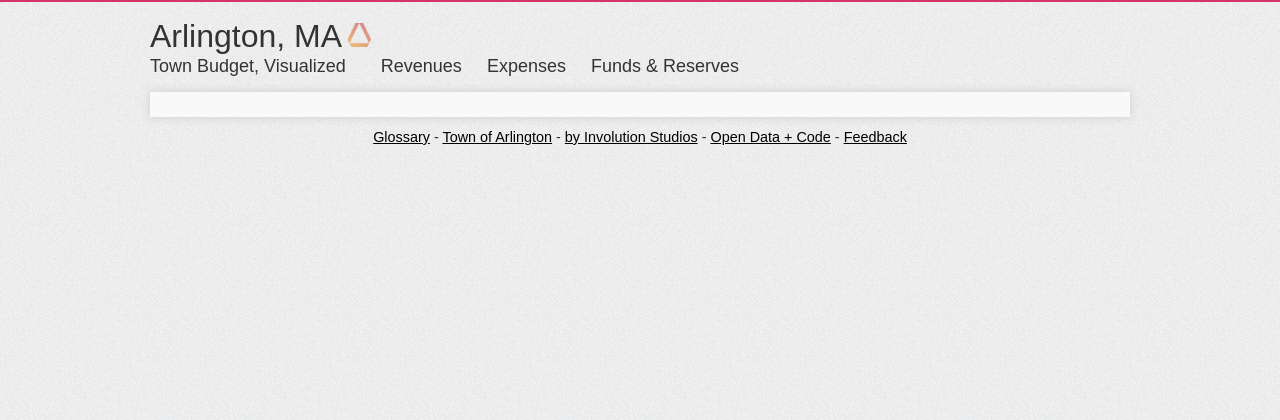
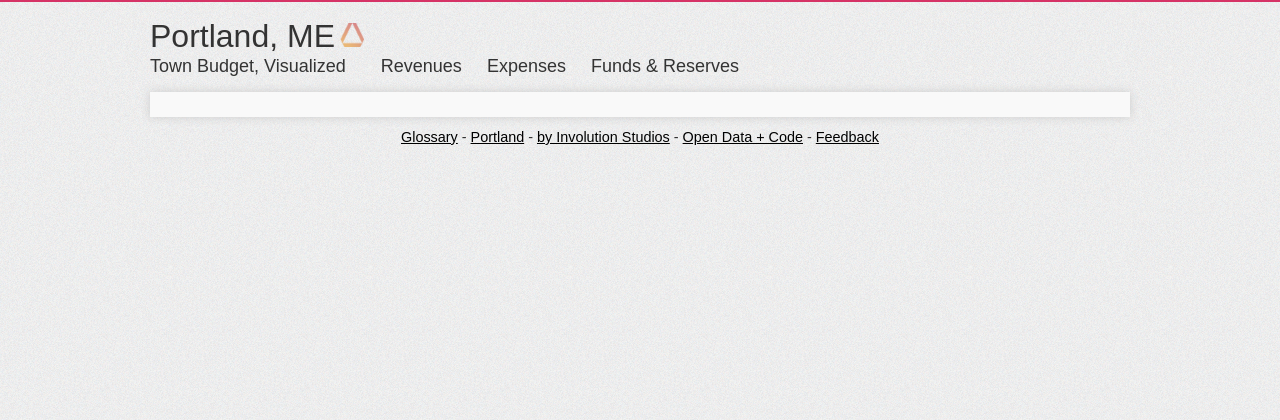
Before and after one commit to goinvo/Visual-Town-Budget, a PHP site: page /index.php?page=1 in a window 1280 px wide. Shown: the top 420 px of the page. Run offline with PHP 8.4, Linux system fonts and the light colour scheme; some web fonts are replaced.

Commit message:
Added Portland Info

```diff
--- a/src/httpdocs/includes/localized_variables.php
+++ b/src/httpdocs/includes/localized_variables.php
@@ -1,14 +1,14 @@
 <?php
   # Variables used through the site
-  $siteName = "Arlington Visual Budget";
-  $siteURL = "arlingtonvisualbudget.org";
-  $municipalURL = "http://town.arlington.ma.us";
-  $feedbackEmail = "arlington-internal@goinvo.com";
-  $shortName = "Arlington";
-  $longName = "Town of Arlington";
-  $state = "Massachusetts";
-  $stateAbbreviation = "MA";
-  $gaKey = "UA-10273473-12";
+  $siteName = "Portland Maine Visual budget";
+  $siteURL = "http://www.portlandmaine.gov/201/Budget-Financial-Documents";
+  $municipalURL = "http://www.portlandmaine.gov/201/Budget-Financial-Documents";
+  $feedbackEmail = "theportlandbudget@gmail.com";
+  $shortName = "Portland";
+  $longName = "Portland";
+  $state = "Maine";
+  $stateAbbreviation = "ME";
+  $gaKey = "";
 
   # Variables for update.php
   $user = 'admin';
```
Also changed, not shown: src/httpdocs/data/vizbud_datagui.js (+2 -29 lines).
